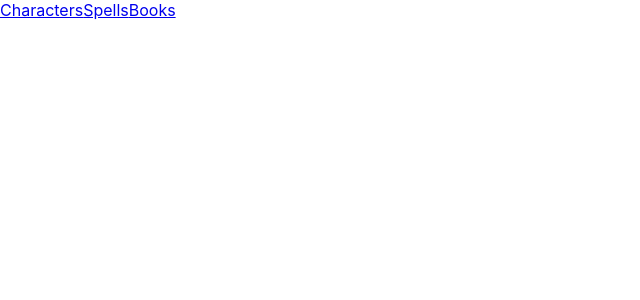
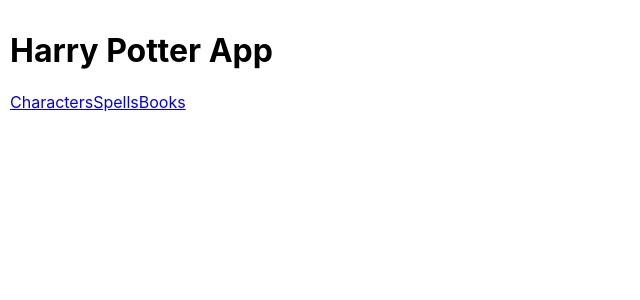
Before and after one commit to Jana-P1/mr-potter-app, a React (Create React App) app: page / in a window 1280 px wide. Shown: the top 300 px of the page, without its empty margins (0-640 px from the left). Built offline with nearby package versions, Linux system fonts and the light colour scheme.

Commit message:
Add character list page and character card

```diff
--- a/src/App.css
+++ b/src/App.css
@@ -1,3 +1,6 @@
+body {
+  padding: 10px;
+}
 .App {
   text-align: center;
 }
--- a/src/App.js
+++ b/src/App.js
@@ -12,6 +12,9 @@
   return (
     <>
       <NavBar navLinks={navLinks} />
+      <Routes>
+
+      </Routes>
     </>
   );
 }
--- a/src/components/NavBar/NavBar.jsx
+++ b/src/components/NavBar/NavBar.jsx
@@ -9,6 +9,9 @@
 
     return (
       <header className="NavBar">
+        <div>
+          <h1>Harry Potter App</h1>
+        </div>
         {navLinks.map((navLink, idx) =>
           <a
             key={idx}
--- a/src/services/api-calls.js
+++ b/src/services/api-calls.js
@@ -1,9 +1,9 @@
 const baseUrl = 'https://harry-potter-api-english-production.up.railway.app'
 
-function getCharactersList() {
+function getCharacters() {
   return fetch(`${baseUrl}/characters`)
 }
 
 export {
-  getCharactersList
+  getCharacters
 }
```
Also changed, not shown: src/components/CharacterCard/CharacterCard.jsx (added, +10 -0 lines), src/pages/CharactersList/CharactersList.jsx (+22 -1 lines).
